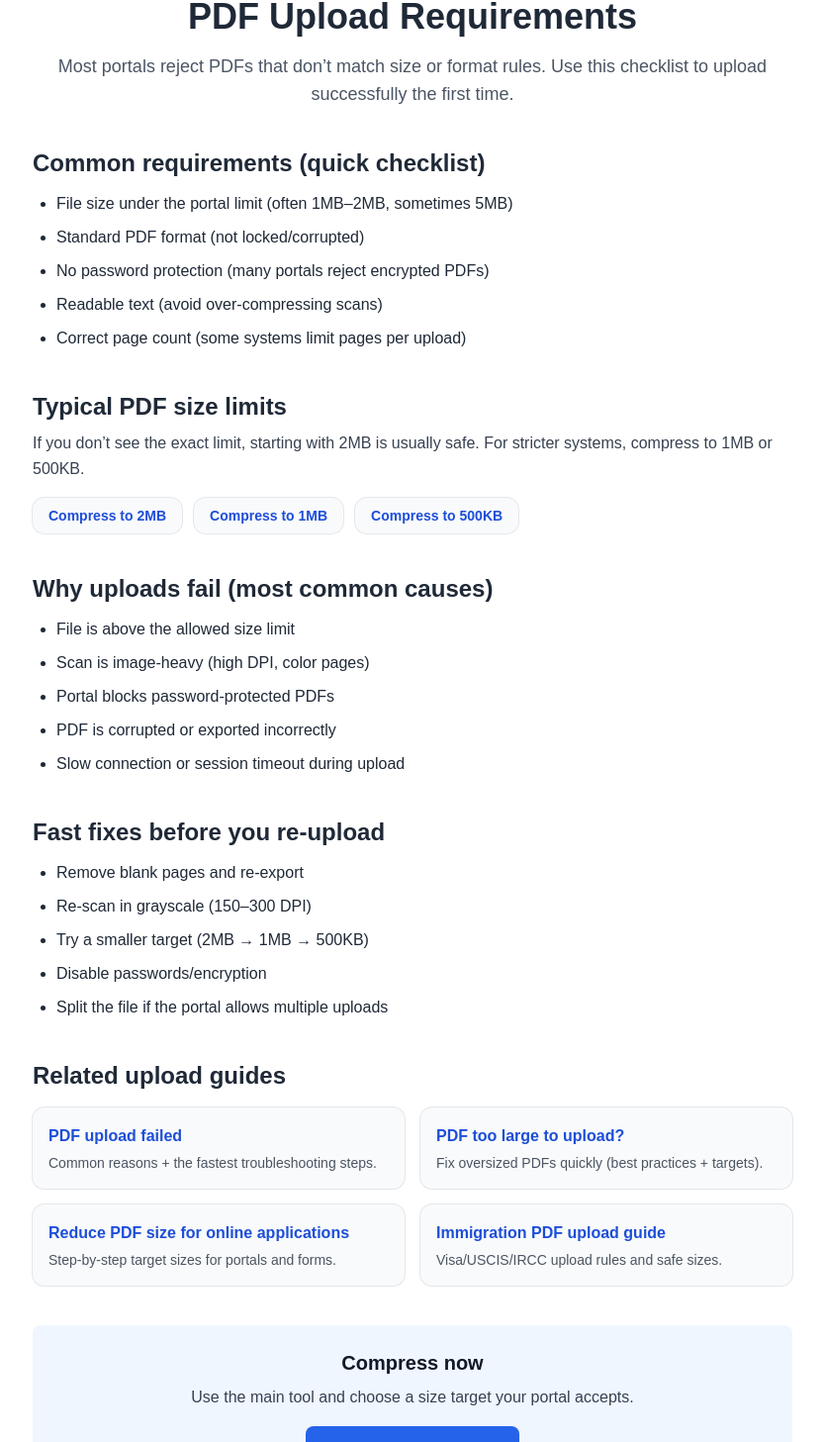
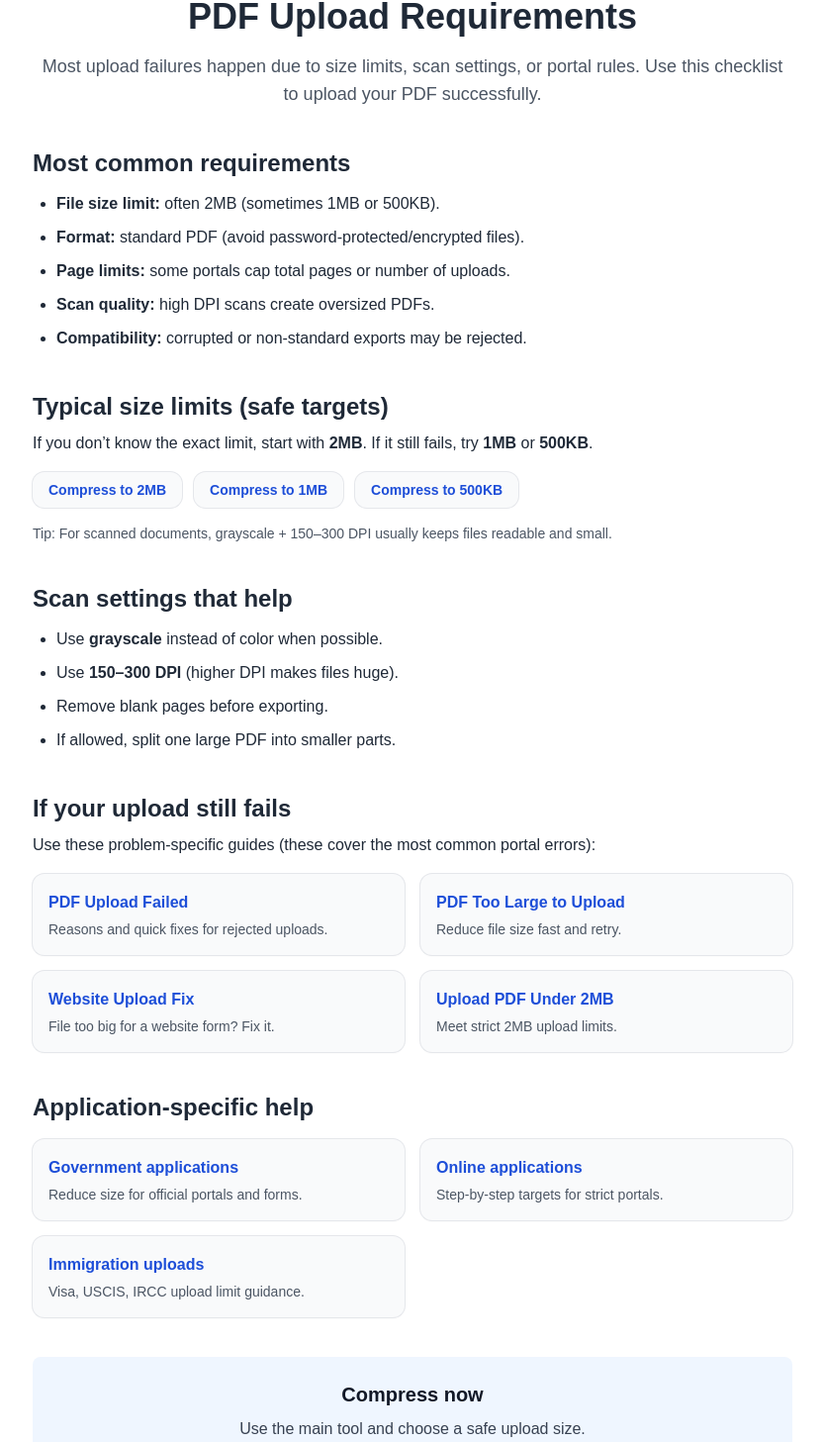
Before and after one commit to behicyildirim/compresspdfto2mb, a Next.js app: page /pdf-upload-requirements in a window 1280 px wide. Shown: the part 124-1581 px from the top of the page at 99% size, without its empty margins (223-1056 px from the left). Built offline with nearby package versions, Linux system fonts and the light colour scheme.

Commit message:
Improve pdf upload requirements hub page

```diff
--- a/app/pdf-upload-requirements/page.tsx
+++ b/app/pdf-upload-requirements/page.tsx
@@ -1,9 +1,9 @@
 import Link from "next/link";
 
 export const metadata = {
-  title: "PDF Upload Requirements (Size, Format & Common Rules)",
+  title: "PDF Upload Requirements (Size, Format, Page Limits & Rules)",
   description:
-    "PDF upload requirements explained: file size limits, allowed formats, password rules, and quick fixes to avoid upload errors.",
+    "PDF upload requirements: file size limits (2MB/1MB/500KB), accepted formats, page limits, and portal rules. Fix common upload errors fast.",
 };
 
 export default function PdfUploadRequirementsPage() {
@@ -13,27 +13,27 @@ export default function PdfUploadRequirementsPage() {
         <h1 className="text-4xl font-bold text-center">PDF Upload Requirements</h1>
 
         <p className="mt-4 text-lg text-gray-600 text-center">
-          Most portals reject PDFs that don’t match size or format rules. Use this checklist to
-          upload successfully the first time.
+          Most upload failures happen due to size limits, scan settings, or portal rules.
+          Use this checklist to upload your PDF successfully.
         </p>
 
         <div className="mt-10 space-y-10 leading-relaxed">
           <section>
-            <h2 className="text-2xl font-semibold">Common requirements (quick checklist)</h2>
+            <h2 className="text-2xl font-semibold">Most common requirements</h2>
             <ul className="mt-3 list-disc pl-6 space-y-2">
-              <li>File size under the portal limit (often 1MB–2MB, sometimes 5MB)</li>
-              <li>Standard PDF format (not locked/corrupted)</li>
-              <li>No password protection (many portals reject encrypted PDFs)</li>
-              <li>Readable text (avoid over-compressing scans)</li>
-              <li>Correct page count (some systems limit pages per upload)</li>
+              <li><b>File size limit:</b> often 2MB (sometimes 1MB or 500KB).</li>
+              <li><b>Format:</b> standard PDF (avoid password-protected/encrypted files).</li>
+              <li><b>Page limits:</b> some portals cap total pages or number of uploads.</li>
+              <li><b>Scan quality:</b> high DPI scans create oversized PDFs.</li>
+              <li><b>Compatibility:</b> corrupted or non-standard exports may be rejected.</li>
             </ul>
           </section>
 
           <section>
-            <h2 className="text-2xl font-semibold">Typical PDF size limits</h2>
-            <p className="mt-2 text-gray-700">
-              If you don’t see the exact limit, starting with 2MB is usually safe. For stricter
-              systems, compress to 1MB or 500KB.
+            <h2 className="text-2xl font-semibold">Typical size limits (safe targets)</h2>
+            <p className="mt-2">
+              If you don’t know the exact limit, start with <b>2MB</b>. If it still fails,
+              try <b>1MB</b> or <b>500KB</b>.
             </p>
 
             <div className="mt-4 flex flex-wrap gap-3">
@@ -45,91 +45,121 @@ export default function PdfUploadRequirementsPage() {
                 <a
                   key={i.href}
                   href={i.href}
-                  className="rounded-xl bg-gray-50 px-4 py-2 text-sm font-semibold text-blue-700 ring-1 ring-gray-200 transition hover:bg-blue-50"
+                  className="rounded-xl bg-gray-50 px-4 py-2 text-sm font-semibold text-blue-700 ring-1 ring-gray-200 hover:bg-blue-50 transition"
                 >
                   {i.label}
                 </a>
               ))}
             </div>
+
+            <p className="mt-4 text-sm text-gray-600">
+              Tip: For scanned documents, grayscale + 150–300 DPI usually keeps files readable and small.
+            </p>
           </section>
 
           <section>
-            <h2 className="text-2xl font-semibold">Why uploads fail (most common causes)</h2>
+            <h2 className="text-2xl font-semibold">Scan settings that help</h2>
             <ul className="mt-3 list-disc pl-6 space-y-2">
-              <li>File is above the allowed size limit</li>
-              <li>Scan is image-heavy (high DPI, color pages)</li>
-              <li>Portal blocks password-protected PDFs</li>
-              <li>PDF is corrupted or exported incorrectly</li>
-              <li>Slow connection or session timeout during upload</li>
+              <li>Use <b>grayscale</b> instead of color when possible.</li>
+              <li>Use <b>150–300 DPI</b> (higher DPI makes files huge).</li>
+              <li>Remove blank pages before exporting.</li>
+              <li>If allowed, split one large PDF into smaller parts.</li>
             </ul>
           </section>
 
           <section>
-            <h2 className="text-2xl font-semibold">Fast fixes before you re-upload</h2>
-            <ul className="mt-3 list-disc pl-6 space-y-2">
-              <li>Remove blank pages and re-export</li>
-              <li>Re-scan in grayscale (150–300 DPI)</li>
-              <li>Try a smaller target (2MB → 1MB → 500KB)</li>
-              <li>Disable passwords/encryption</li>
-              <li>Split the file if the portal allows multiple uploads</li>
-            </ul>
-          </section>
+            <h2 className="text-2xl font-semibold">If your upload still fails</h2>
+            <p className="mt-2">
+              Use these problem-specific guides (these cover the most common portal errors):
+            </p>
 
-          <section>
-            <h2 className="text-2xl font-semibold">Related upload guides</h2>
             <div className="mt-4 grid grid-cols-1 sm:grid-cols-2 gap-4">
               <a
                 href="/pdf-upload-failed"
-                className="rounded-xl bg-gray-50 px-4 py-4 shadow-sm ring-1 ring-gray-200 transition hover:bg-blue-50"
+                className="rounded-xl bg-gray-50 px-4 py-4 shadow-sm ring-1 ring-gray-200 hover:bg-blue-50 transition"
               >
-                <h3 className="font-semibold text-blue-700">PDF upload failed</h3>
-                <p className="mt-1 text-sm text-gray-600">
-                  Common reasons + the fastest troubleshooting steps.
+                <h3 className="font-semibold text-blue-700">PDF Upload Failed</h3>
+                <p className="text-sm text-gray-600 mt-1">
+                  Reasons and quick fixes for rejected uploads.
                 </p>
               </a>
 
               <a
                 href="/pdf-too-large-to-upload"
-                className="rounded-xl bg-gray-50 px-4 py-4 shadow-sm ring-1 ring-gray-200 transition hover:bg-blue-50"
+                className="rounded-xl bg-gray-50 px-4 py-4 shadow-sm ring-1 ring-gray-200 hover:bg-blue-50 transition"
               >
-                <h3 className="font-semibold text-blue-700">PDF too large to upload?</h3>
-                <p className="mt-1 text-sm text-gray-600">
-                  Fix oversized PDFs quickly (best practices + targets).
+                <h3 className="font-semibold text-blue-700">PDF Too Large to Upload</h3>
+                <p className="text-sm text-gray-600 mt-1">
+                  Reduce file size fast and retry.
+                </p>
+              </a>
+
+              <a
+                href="/pdf-too-large-for-website-upload"
+                className="rounded-xl bg-gray-50 px-4 py-4 shadow-sm ring-1 ring-gray-200 hover:bg-blue-50 transition"
+              >
+                <h3 className="font-semibold text-blue-700">Website Upload Fix</h3>
+                <p className="text-sm text-gray-600 mt-1">
+                  File too big for a website form? Fix it.
+                </p>
+              </a>
+
+              <a
+                href="/upload-pdf-under-2mb"
+                className="rounded-xl bg-gray-50 px-4 py-4 shadow-sm ring-1 ring-gray-200 hover:bg-blue-50 transition"
+              >
+                <h3 className="font-semibold text-blue-700">Upload PDF Under 2MB</h3>
+                <p className="text-sm text-gray-600 mt-1">
+                  Meet strict 2MB upload limits.
+                </p>
+              </a>
+            </div>
+          </section>
+
+          <section>
+            <h2 className="text-2xl font-semibold">Application-specific help</h2>
+
+            <div className="mt-4 grid grid-cols-1 sm:grid-cols-2 gap-4">
+              <a
+                href="/compress-pdf-for-government-application"
+                className="rounded-xl bg-gray-50 px-4 py-4 shadow-sm ring-1 ring-gray-200 hover:bg-blue-50 transition"
+              >
+                <h3 className="font-semibold text-blue-700">Government applications</h3>
+                <p className="text-sm text-gray-600 mt-1">
+                  Reduce size for official portals and forms.
                 </p>
               </a>
 
               <a
                 href="/reduce-pdf-size-for-online-application"
-                className="rounded-xl bg-gray-50 px-4 py-4 shadow-sm ring-1 ring-gray-200 transition hover:bg-blue-50"
+                className="rounded-xl bg-gray-50 px-4 py-4 shadow-sm ring-1 ring-gray-200 hover:bg-blue-50 transition"
               >
-                <h3 className="font-semibold text-blue-700">
-                  Reduce PDF size for online applications
-                </h3>
-                <p className="mt-1 text-sm text-gray-600">
-                  Step-by-step target sizes for portals and forms.
+                <h3 className="font-semibold text-blue-700">Online applications</h3>
+                <p className="text-sm text-gray-600 mt-1">
+                  Step-by-step targets for strict portals.
                 </p>
               </a>
 
               <a
                 href="/immigration-pdf-upload-guide"
-                className="rounded-xl bg-gray-50 px-4 py-4 shadow-sm ring-1 ring-gray-200 transition hover:bg-blue-50"
+                className="rounded-xl bg-gray-50 px-4 py-4 shadow-sm ring-1 ring-gray-200 hover:bg-blue-50 transition"
               >
-                <h3 className="font-semibold text-blue-700">Immigration PDF upload guide</h3>
-                <p className="mt-1 text-sm text-gray-600">
-                  Visa/USCIS/IRCC upload rules and safe sizes.
+                <h3 className="font-semibold text-blue-700">Immigration uploads</h3>
+                <p className="text-sm text-gray-600 mt-1">
+                  Visa, USCIS, IRCC upload limit guidance.
                 </p>
               </a>
             </div>
           </section>
 
-          <section className="rounded-lg bg-blue-50 p-6 text-center">
+          <section className="bg-blue-50 p-6 rounded-lg text-center">
             <h2 className="text-xl font-semibold text-gray-900">Compress now</h2>
             <p className="mt-2 text-gray-700">
-              Use the main tool and choose a size target your portal accepts.
+              Use the main tool and choose a safe upload size.
             </p>
             <Link
               href="/"
-              className="inline-block mt-4 rounded-lg bg-blue-600 px-6 py-3 text-white transition hover:bg-blue-700"
+              className="inline-block mt-4 bg-blue-600 text-white px-6 py-3 rounded-lg hover:bg-blue-700 transition"
             >
               Go to PDF Compressor
             </Link>
```
